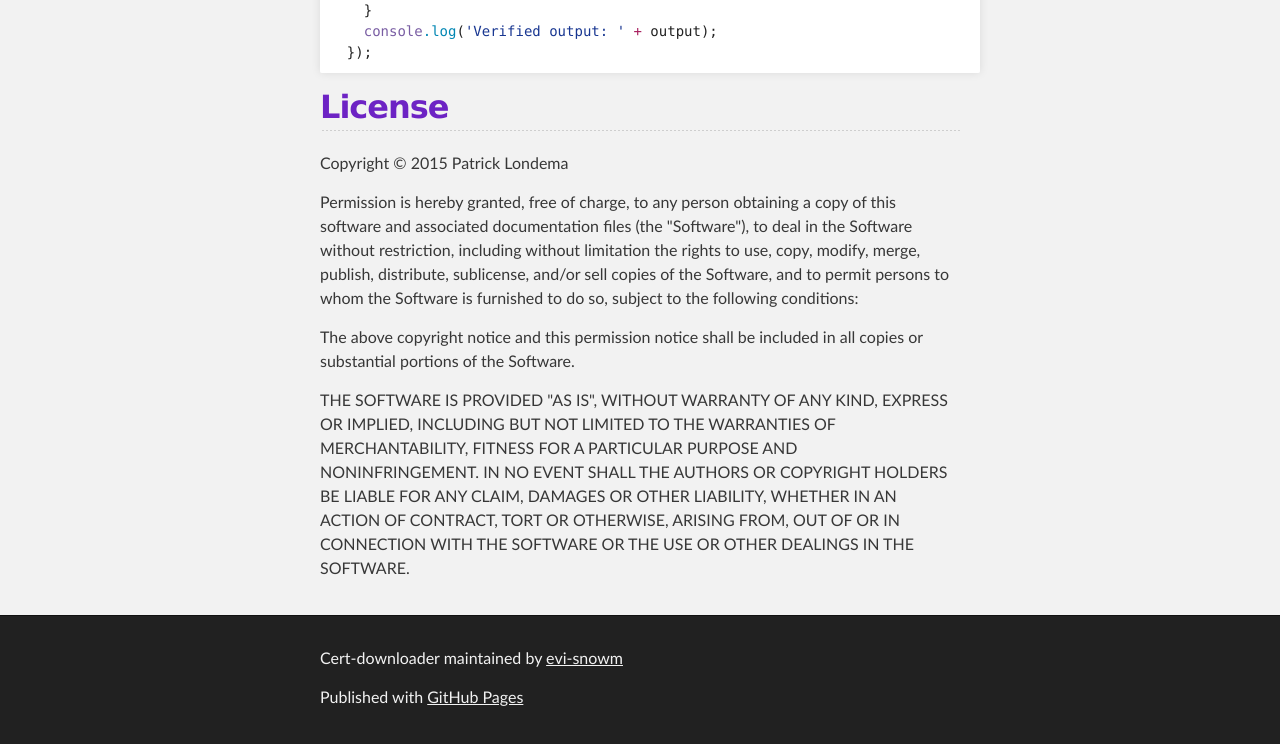
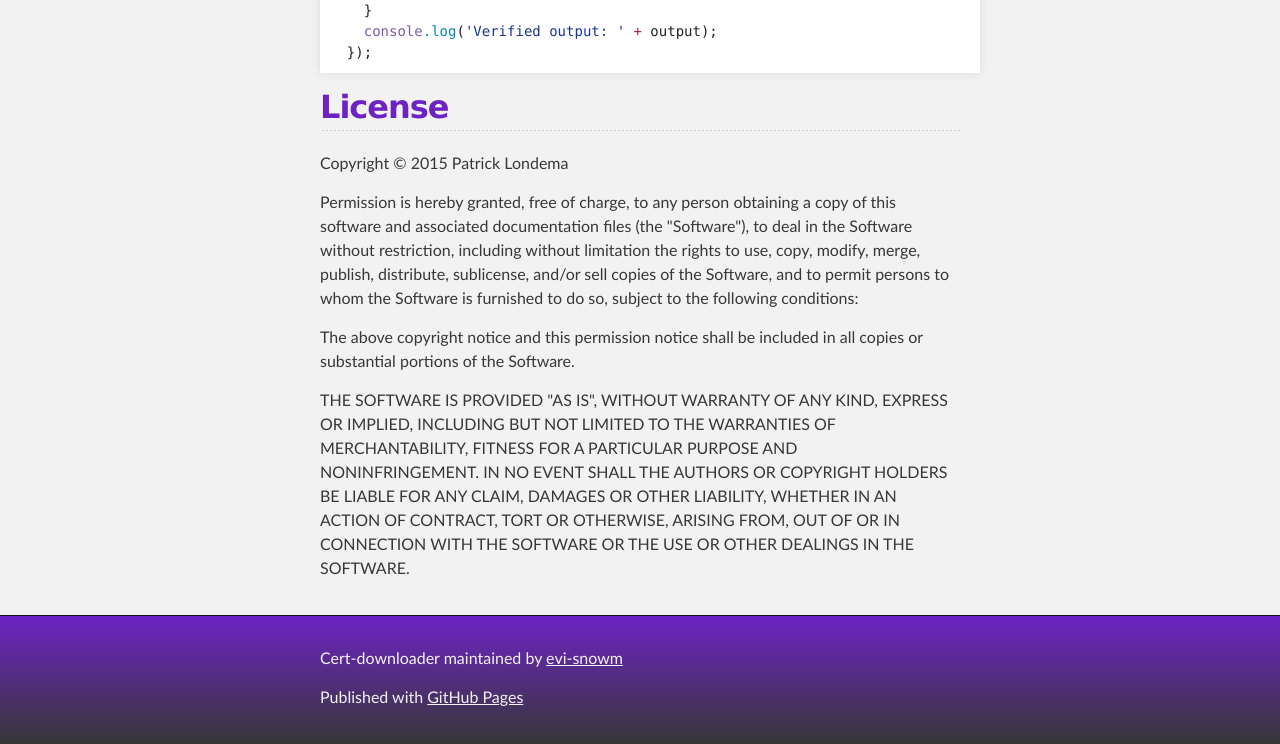
Before and after one commit to neofreko/cert-downloader, a plain HTML site: page index.html in a window 1280 px wide. Shown: the part 1697-2441 px from the top of the page. Drawn offline with Linux system fonts and the light colour scheme.

Commit message:
colour change

```diff
--- a/stylesheets/stylesheet.css
+++ b/stylesheets/stylesheet.css
@@ -365,7 +365,12 @@ Full-Width Styles
 }
 
 #footer_wrap {
-  background: #212121;
+  background: #6D23C4;
+  background: -moz-linear-gradient(top, #6D23C4, #373737);
+  background: -webkit-linear-gradient(top, #6D23C4, #373737);
+  background: -ms-linear-gradient(top, #6D23C4, #373737);
+  background: -o-linear-gradient(top, #6D23C4, #373737);
+  background: linear-gradient(top, #6D23C4, #373737);
 }
 
 
```
